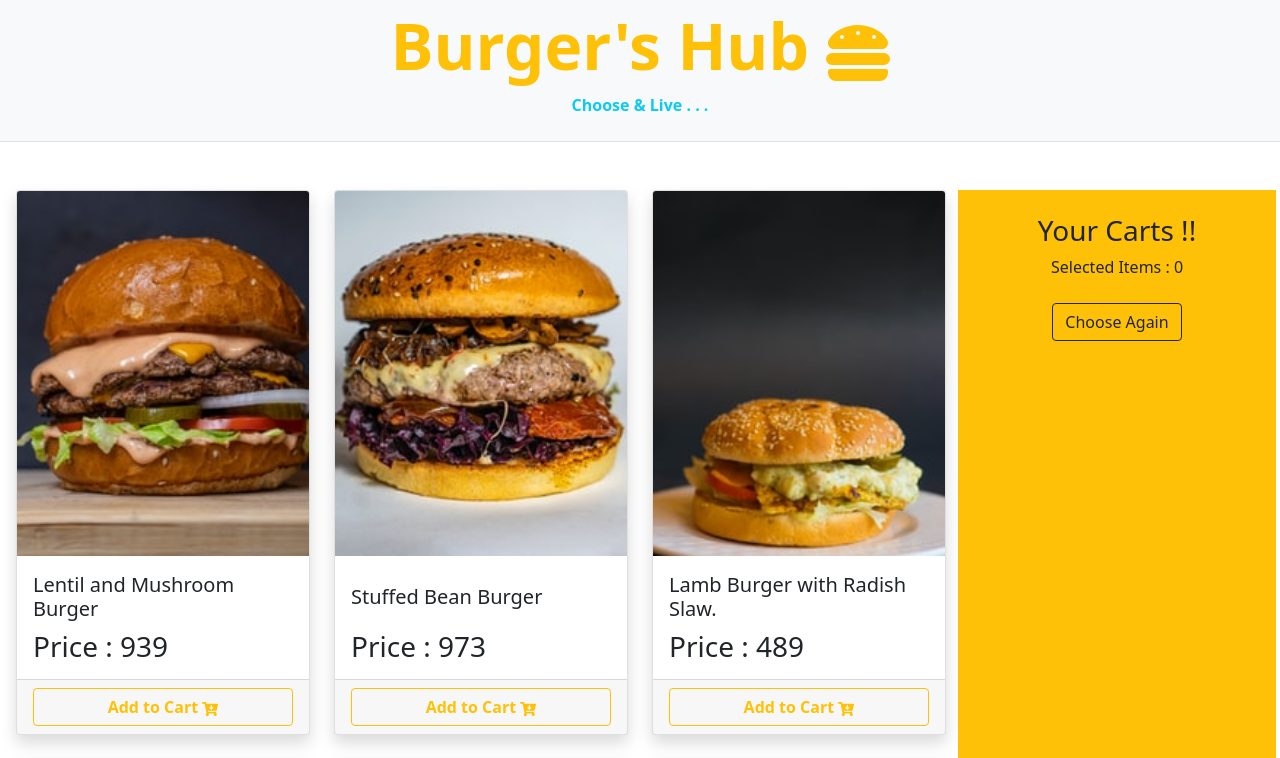
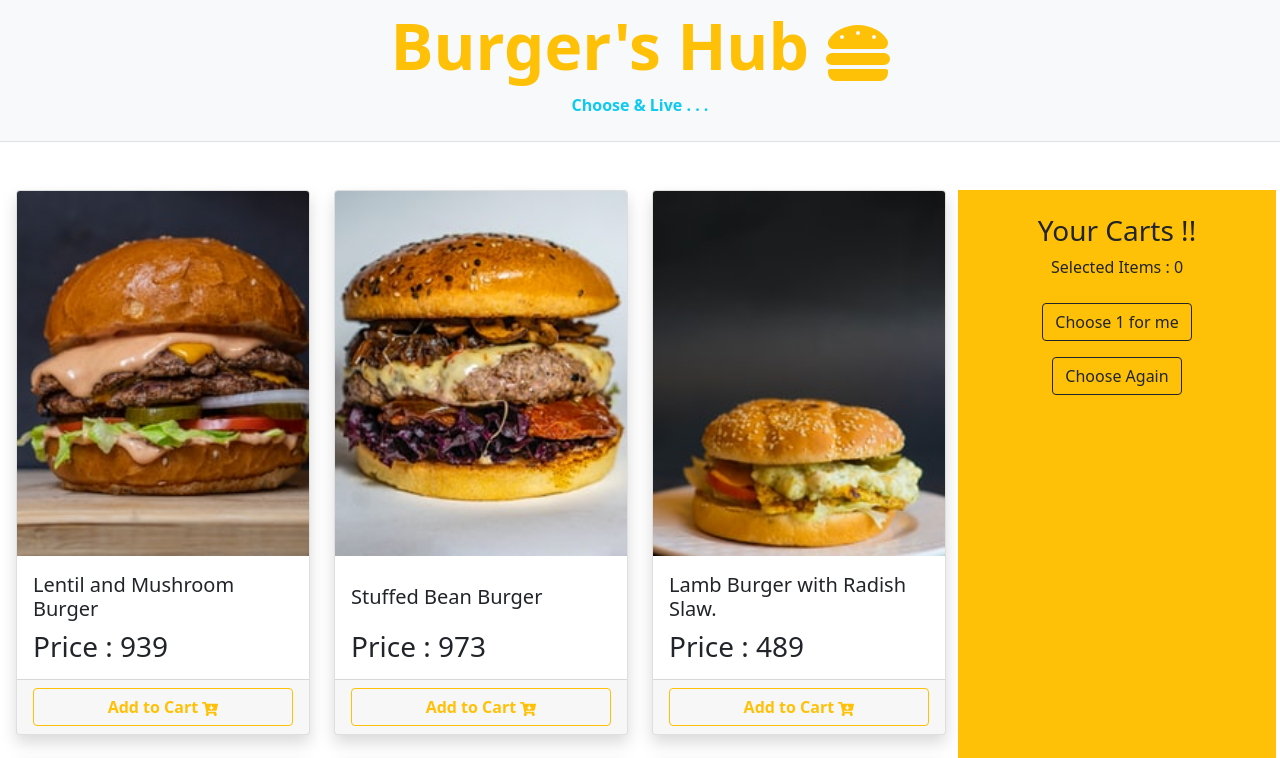
Before and after one commit to abuabddullah/assignment8-burgerHub1-chooseRandomBurger-, a React (Create React App) app: page / in a window 1280 px wide. Shown: the top 758 px of the page. Built offline with nearby package versions, Linux system fonts and the light colour scheme.

Commit message:
all done just fomatiing pending

```diff
--- a/src/Components/BodySection/BodySection.js
+++ b/src/Components/BodySection/BodySection.js
@@ -25,8 +25,6 @@ const BodySection = () => {
         }
 
 
-        // let newCarts = [...carts, burger];
-        // setCarts(newCarts);
     }
 
 
@@ -45,6 +43,23 @@ const BodySection = () => {
         setCarts([]);
     }
 
+
+
+    // random choose alert suggesstion
+    const getRandomItem = () => {
+        if (carts.length) {
+            let randomIndex = Math.floor(Math.random() * carts.length);
+            let randomItem = carts[randomIndex];
+            alert(`You should try "${randomItem.name}" Only for ${randomItem.price}`);
+            return
+        } else  {
+            alert('You have no item in your cart');
+            return
+        }
+
+    }
+
+
     return (
         <div className="row">
 
@@ -58,6 +73,10 @@ const BodySection = () => {
                 <div className='mt-4'>
 
                     <p>
+                        <Button onClick={getRandomItem} variant="outline-dark">Choose 1 for me</Button>
+                    </p>
+
+                    <p>
                         <Button onClick={removeAllFromCart} variant="outline-dark">Choose Again</Button>
                     </p>
                 </div>
```
